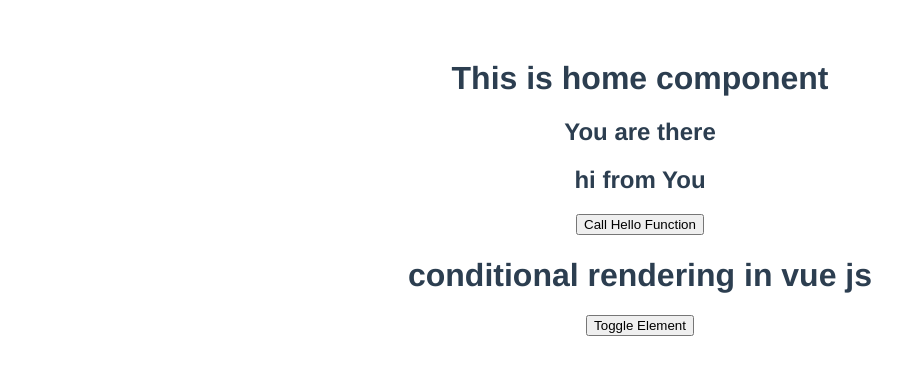
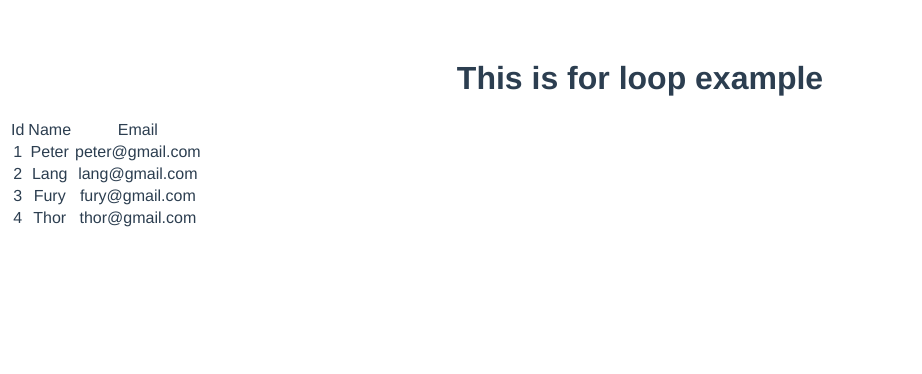
Before and after one commit to bkp3/Blog-Project, a Vue app: page / in a window 1280 px wide. Shown: the top 374 px of the page, without its empty margins (0-922 px from the left). Built offline with nearby package versions, Linux system fonts and the light colour scheme.

Commit message:
for loop

```diff
--- a/src/components/Home.vue
+++ b/src/components/Home.vue
@@ -1,14 +1,33 @@
 <template>
   <div>
-    <h1>This is home component</h1>
+    <!-- <h1>This is home component</h1>
     <h2>{{ data }}</h2>
     <h2>{{ msg }}</h2>
-    <button v-on:mouseover="hello('hello call')">Call Hello Function</button>
+    <button v-on:mouseover="hello('hello call')">Call Hello Function</button> -->
 
     <!-- conditional rendering in vue js -->
-    <h1 v-if="show">conditional rendering in vue js</h1>
+    <!-- <h1 v-if="show">conditional rendering in vue js</h1>
     <h1 v-else>conditional rendering else block</h1>
-    <button v-on:click="display">Toggle Element</button>
+    <button v-on:click="display">Toggle Element</button> -->
+
+    <!-- for loop -->
+    <h1>This is for loop example</h1>
+    <table>
+      <tr>
+        <td>Id</td>
+        <td>Name</td>
+        <td>Email</td>
+      </tr>
+      <tr v-for="user in users" :key="user.id">
+        <td>{{user.id}}</td>
+        <td>{{user.name}}</td>
+        <td>{{user.email}}</td>
+      </tr>
+    </table>
+
+
+
+
   </div>
 </template>
 <script>
@@ -19,16 +38,26 @@ export default {
     msg: String,
   },
   data() {
-    return { show: true };
+    //return { show: true };
+
+    return{
+      users:[
+        {id:1,name:'Peter',email:'peter@gmail.com'},
+        {id:2,name:'Lang',email:'lang@gmail.com'},
+        {id:3,name:'Fury',email:'fury@gmail.com'},
+        {id:4,name:'Thor',email:'thor@gmail.com'},
+      ]
+    }
+
   },
-  methods: {
-    hello(data) {
-      alert(data);
-    },
-    display(){
-      this.show=!this.show
+  // methods: {
+  //   hello(data) {
+  //     alert(data);
+  //   },
+  //   display(){
+  //     this.show=!this.show
 
-    },
-  },
+  //   },
+  // },
 };
 </script>
```
